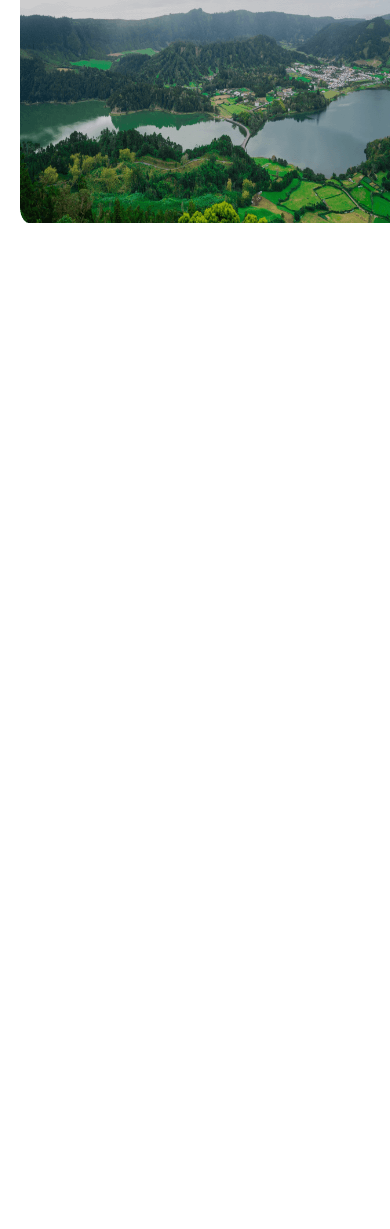
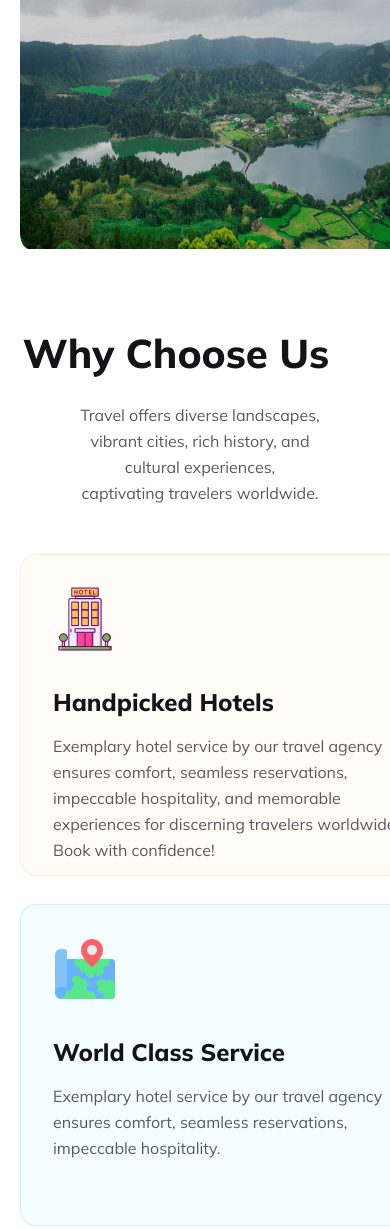
Before and after one commit to AnupXp/assignment-2, a plain HTML site: page index.html in a window 390 px wide. Shown: the part 3984-5213 px from the top of the page. Before the commit the page ends 4236 px from the top, so only its background shows below. Drawn offline with Linux system fonts and the light colour scheme.

Commit message:
compelete service section style and responsive

```diff
--- a/index.html
+++ b/index.html
@@ -113,6 +113,27 @@
           </div>
         </div>
       </section>
+      <div class="why_us">
+        <h1>Why Choose Us</h1>
+        <p>Travel offers diverse landscapes, vibrant cities, rich history, and cultural experiences, <br>captivating travelers worldwide.</p>
+        </div>
+      <section class="service_container">
+        <div class="hotel">
+          <img src="./Resources/Images/icons8-hotel-64.png" alt="">
+          <h3>Handpicked Hotels</h3>
+          <p>Exemplary hotel service by our travel agency ensures comfort, seamless reservations, impeccable hospitality, and memorable experiences for discerning travelers worldwide. Book with confidence!</p>
+        </div>
+        <div class="service">
+          <img src="./Resources/Images/icons8-map-64.png" alt="">
+          <h3>World Class Service</h3>
+          <p>Exemplary hotel service by our travel agency ensures comfort, seamless reservations, impeccable hospitality.</p>
+        </div>
+      </section>
+        <div class="price">
+          <img src="./Resources/Images/icons8-summer-sales-64.png" alt="">
+          <h3>Best Price Guarantee</h3>
+          <p>Exemplary hotel service by our travel agency ensures comfort, seamless reservations, impeccable hospitality, and memorable.</p>
+        </div>
     </main>
     <footer></footer>
   </body>
--- a/styles/style.css
+++ b/styles/style.css
@@ -11,6 +11,7 @@ body {
 .main_container {
   margin-left: 135px;
   margin-right: 135px;
+  width: 80vw;
 }
 .btn_primary {
   color: #fff;
@@ -174,46 +175,113 @@ ul > li {
   font-weight: 400;
   line-height: 26px;
 }
-.row_one img{
+.row_one img {
   height: 300px;
-  width: 615px;
+  width: 39.2vw;
 }
 .row_one {
   display: flex;
   gap: 25px;
   padding: 50px 0 25px 0;
 }
-.one a>img{
+.one a > img {
   height: 300px;
-  width: 400px;
+  width: 24vw;
 }
-.two a>img{
+.two a > img {
   height: 300px;
-  width: 500px;
+  width: 36vw;
 }
-.three a>img{
+.three a > img {
   height: 300px;
-  width: 305px;
+  width: 16.8vw;
 }
-.row_two{
+.row_two {
   display: flex;
   gap: 25px;
   padding-bottom: 25px;
 }
-.first a>img{
+.first a > img {
   height: 300px;
-  width: 515px;
+  width: 34.6vw;
 }
-.second a>img{
+.second a > img {
   height: 300px;
-  width: 715px;
+  width: 44vw;
 }
-.row_three{
+.row_three {
   display: flex;
   gap: 25px;
   padding-bottom: 25px;
 }
-
+/* services style */
+.why_us > h1 {
+  color: #131318;
+  text-align: center;
+  font-size: 40px;
+  font-weight: 800;
+  margin-top: 50px;
+}
+.why_us > p {
+  color: rgba(19, 19, 24, 0.7);
+  text-align: center;
+  font-size: 16px;
+  font-weight: 400;
+  line-height: 26px;
+  padding-top: 24px;
+  padding-left: 48px;
+}
+.service_container {
+  display: flex;
+  gap: 28px;
+  padding-top: 48px;
+  padding-bottom: 24px;
+}
+.service_container .hotel {
+  width: 39.6vw;
+  height: 284px;
+  border-radius: 16px;
+  border: 1px solid rgba(251, 181, 99, 0.2);
+  background: rgba(251, 181, 99, 0.05);
+}
+.service_container .service {
+  width: 39.6vw;
+  height: 284px;
+  border-radius: 16px;
+  border: 1px solid rgba(41, 206, 246, 0.2);
+  background: rgba(41, 206, 246, 0.05);
+}
+.price {
+  width: 39.6vw;
+  height: 284px;
+  border-radius: 16px;
+  border: 1px solid rgba(233, 68, 68, 0.2);
+  background: rgba(233, 68, 68, 0.05);
+  margin-left: 20vw;
+}
+.hotel > img,
+.service > img,
+.price > img {
+  padding-top: 32px;
+  padding-left: 32px;
+}
+.hotel > h3,
+.service > h3,
+.price > h3 {
+  color: #131318;
+  font-size: 24px;
+  font-weight: 800;
+  padding: 32px 0 16px 32px;
+}
+.hotel > p,
+.service > p,
+.price > p {
+  color: #5a5a5d;
+  font-size: 16px;
+  font-weight: 400;
+  line-height: 26px;
+  padding-left: 32px;
+}
 /* media quarry for mobile device */
 @media screen and (max-width: 576px) {
   .main_container {
@@ -261,10 +329,27 @@ ul > li {
   ul > li {
     padding-bottom: 10px;
   }
-  .row_one , .row_two , .row_three{
+  .row_one,
+  .row_two,
+  .row_three,
+  .service_container {
     flex-direction: column;
   }
-  .one a>img , .two a>img , .three a>img ,.row_one a>img , .img_part > img , .first a>img ,.second a>img{
+  .one a > img,
+  .two a > img,
+  .three a > img,
+  .row_one a > img,
+  .img_part > img,
+  .first a > img,
+  .second a > img {
     width: 390px;
   }
+  .service_container .hotel ,.service_container .service  , .price {
+    width: 390px;
+    height: 320px;
+  }
+  .price {
+    margin-left: 0;
+    margin-top: 15px;
+  }
 }
```
Also changed, not shown: Resources/Images/icons8-hotel-64.png (added), Resources/Images/icons8-map-64.png (added), Resources/Images/icons8-summer-sales-64.png (added).
